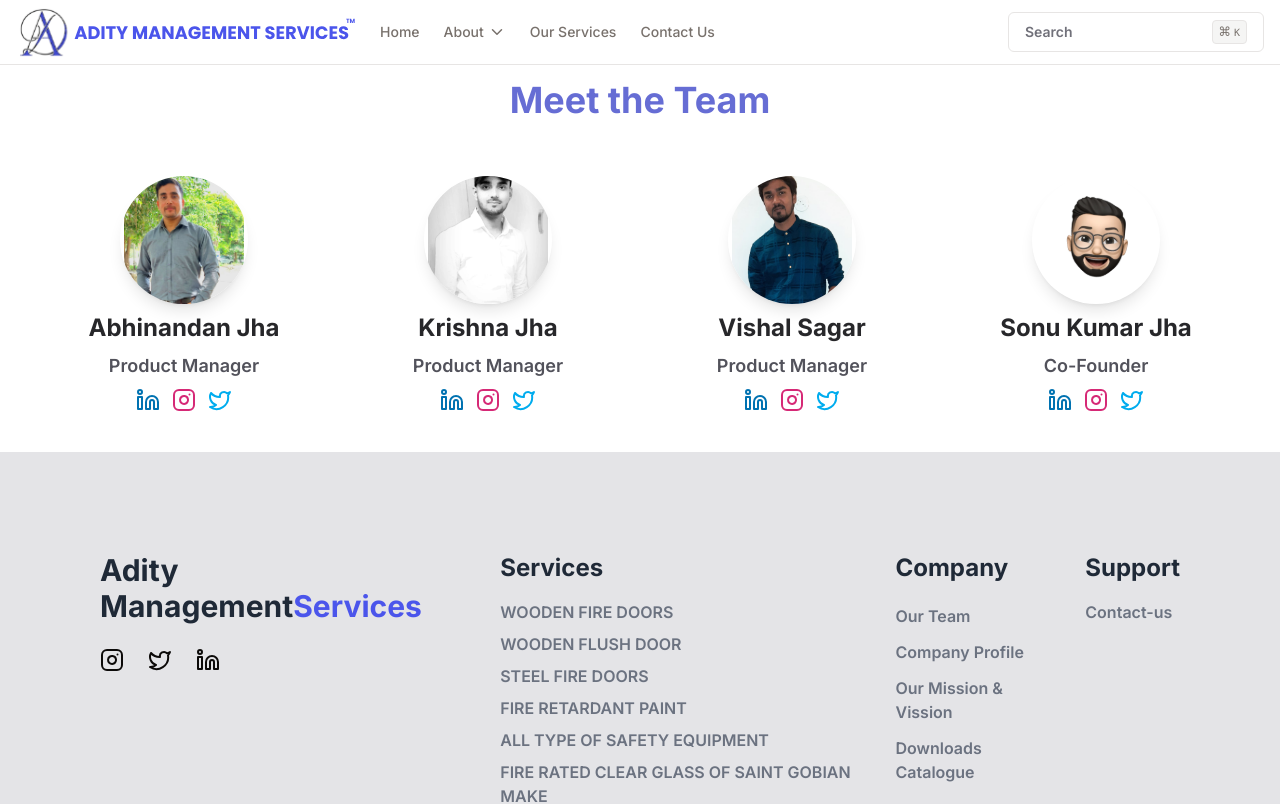
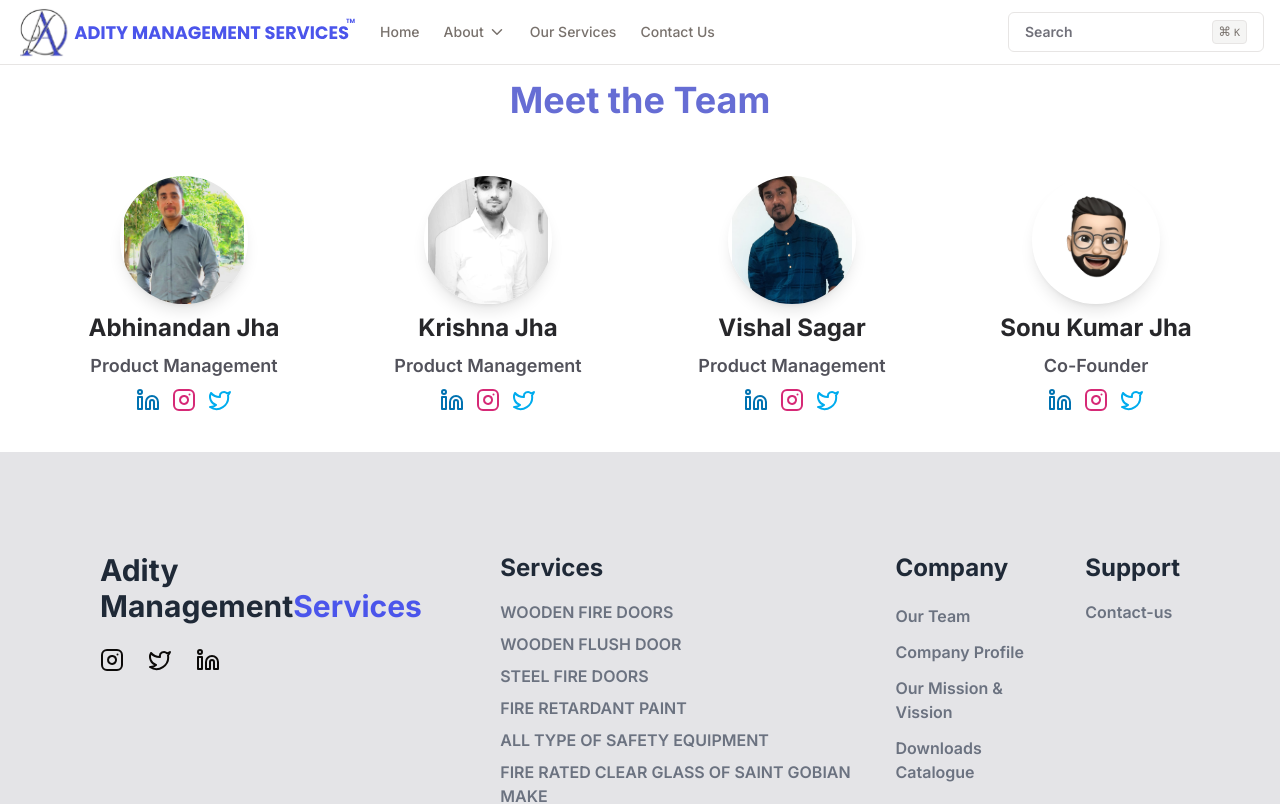
Before and after one commit to Aestheticsuraj234/Adity-Management-Services, a Next.js app: page /About/Our-Team in a window 1280 px wide. Shown: the top 804 px of the page. Built offline with nearby package versions, Linux system fonts and the light colour scheme.

Commit message:
Update profile-circle.tsx
Manager to management

```diff
--- a/components/profile-circle.tsx
+++ b/components/profile-circle.tsx
@@ -20,7 +20,7 @@
   {
     id: 1,
     name: 'Abhinandan Jha',
-    position: 'Product Manager',
+    position: 'Product Management',
     image: '/Profile3.jpeg',
     linkedin: 'https://www.linkedin.com/',
     instagram: 'https://www.instagram.com/',
@@ -30,7 +30,7 @@
   {
     id: 2,
     name: 'Krishna Jha',
-    position: 'Product Manager',
+    position: 'Product Management',
     image: '/Profile1.jpeg',
     linkedin: 'https://www.linkedin.com/',
     instagram: 'https://www.instagram.com/',
@@ -40,7 +40,7 @@
   {
     id: 3,
     name: 'Vishal Sagar',
-    position: 'Product Manager',
+    position: 'Product Management',
     image: '/Profile2.jpeg',
     linkedin: 'https://www.linkedin.com/',
     instagram: 'https://www.instagram.com/',
```
